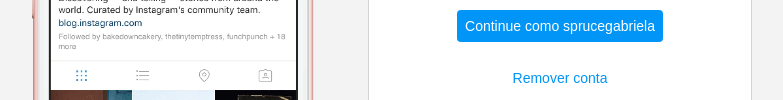
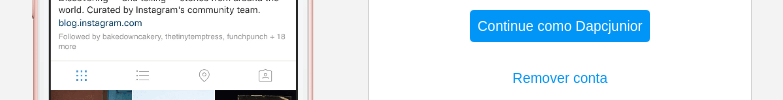
Before and after one commit to dapcjunior/ProjetoInstagram, a plain HTML site: page index.html in a window 1280 px wide. Shown: the part 326-426 px from the top of the page, without its empty margins (272-1055 px from the left). Drawn offline with Linux system fonts and the light colour scheme; files whose address does not match are found by name.

Commit message:
Update index.html

```diff
--- a/index.html
+++ b/index.html
@@ -22,7 +22,7 @@
                 <div class="profile-photo">
                     <img src="./_img/foto-perfil.jpg" alt="foto de perfil">
                 </div>
-                <a href="#" class="instagram-login">Continue como sprucegabriela</a>
+                <a href="#" class="instagram-login">Continue como Dapcjunior</a>
                 <a href="#" class="instagram-logout">Remover conta</a>
             </div>
             <div class="group">
```
